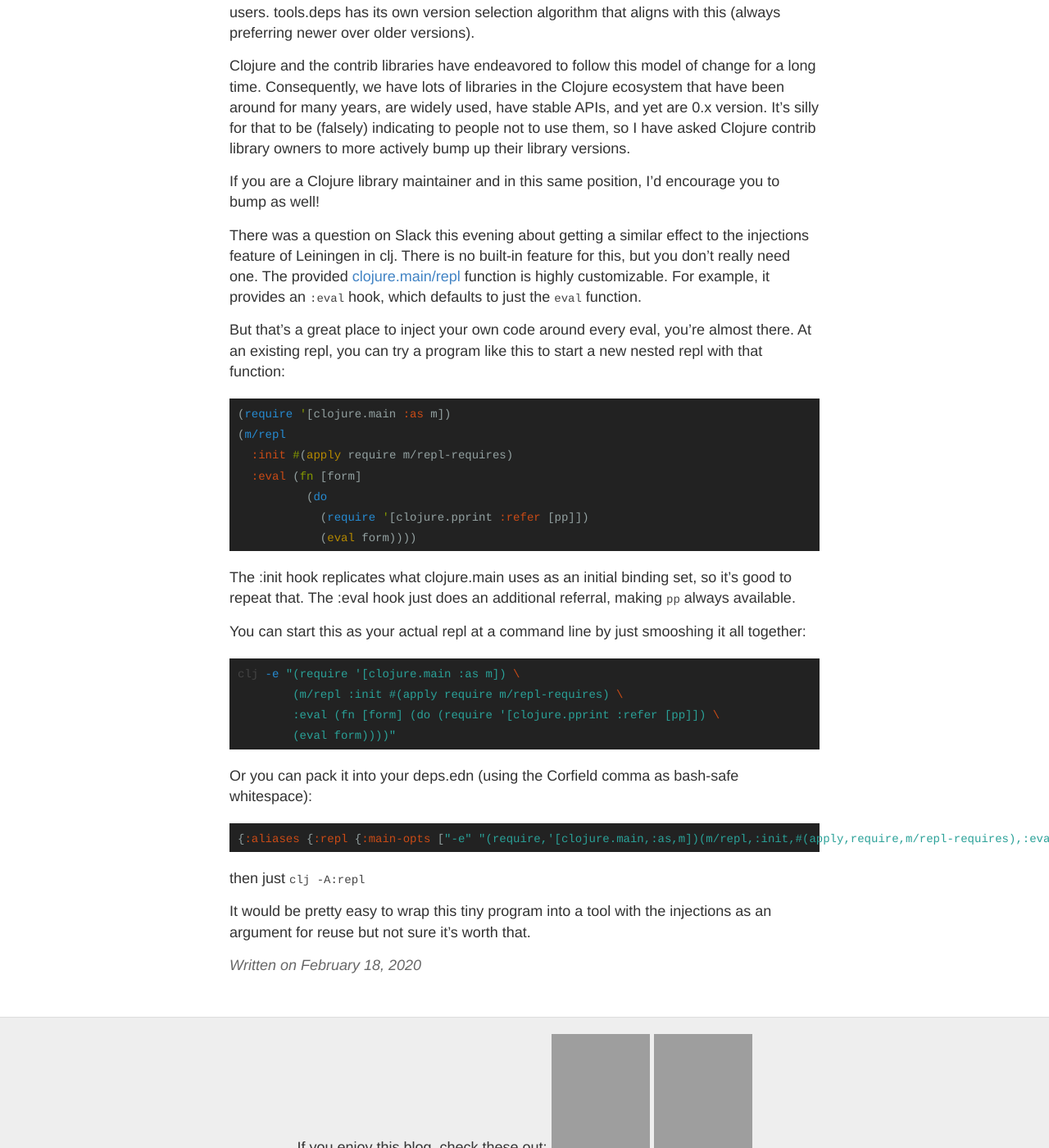
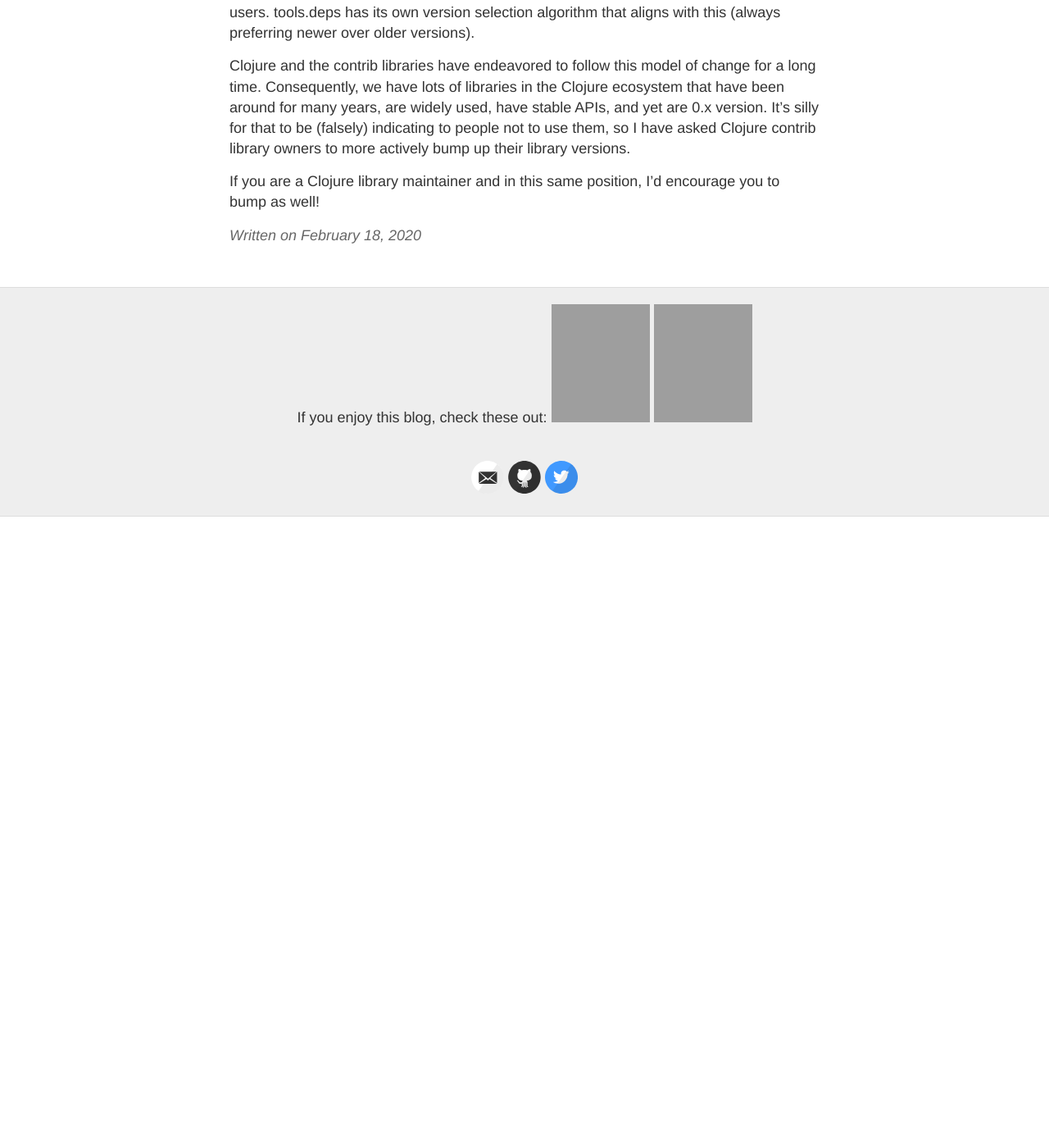
Before and after one commit to insideclojure/insideclojure.github.io, a Jekyll site: the page built from _posts/2020-02-18-lib-version.md, in a window 1280 px wide and 1400 px high, scrolled down 813 px. Shown: the whole window at 82% size. Built offline with Jekyll 4.4.1, drawn with Linux system fonts in a browser that asks for light colours; after the commit the page ends 1443 px from its top, so only the background shows below that; grey boxes are pictures that could not be loaded.

Commit message:
remove old content

```diff
--- a/_posts/2020-02-18-lib-version.md
+++ b/_posts/2020-02-18-lib-version.md
@@ -17,42 +17,3 @@ Semver tries to separate "major" changes (anything could have changed, and you m
 Clojure and the contrib libraries have endeavored to follow this model of change for a long time. Consequently, we have lots of libraries in the Clojure ecosystem that have been around for many years, are widely used, have stable APIs, and yet are 0.x version. It's silly for that to be (falsely) indicating to people not to use them, so I have asked Clojure contrib library owners to more actively bump up their library versions.
 
 If you are a Clojure library maintainer and in this same position, I'd encourage you to bump as well!
-
-
-
-
-
-There was a question on Slack this evening about getting a similar effect to the injections feature of Leiningen in clj. There is no built-in feature for this, but you don't really need one. The provided [clojure.main/repl](https://clojure.github.io/clojure/clojure.main-api.html#clojure.main/repl) function is highly customizable. For example, it provides an `:eval` hook, which defaults to just the `eval` function.
-
-But that's a great place to inject your own code around every eval, you're almost there. At an existing repl, you can try a program like this to start a new nested repl with that function:
-
-{% highlight clojure %}
-(require '[clojure.main :as m])
-(m/repl
-  :init #(apply require m/repl-requires)
-  :eval (fn [form]
-          (do
-            (require '[clojure.pprint :refer [pp]])
-            (eval form))))
-{% endhighlight %}
-
-The :init hook replicates what clojure.main uses as an initial binding set, so it's good to repeat that. The :eval hook just does an additional referral, making `pp` always available.
-
-You can start this as your actual repl at a command line by just smooshing it all together:
-
-{% highlight bash %}
-clj -e "(require '[clojure.main :as m]) \
-        (m/repl :init #(apply require m/repl-requires) \
-        :eval (fn [form] (do (require '[clojure.pprint :refer [pp]]) \
-        (eval form))))"
-{% endhighlight %}
-
-Or you can pack it into your deps.edn (using the Corfield comma as bash-safe whitespace):
-
-{% highlight clojure %}
-{:aliases {:repl {:main-opts ["-e" "(require,'[clojure.main,:as,m])(m/repl,:init,#(apply,require,m/repl-requires),:eval,(fn,[form],(do,(require,'[clojure.pprint,:refer,[pp]])(eval,form))))"]}}}
-{% endhighlight %}
-
-then just `clj -A:repl`
-
-It would be pretty easy to wrap this tiny program into a tool with the injections as an argument for reuse but not sure it's worth that.
```
